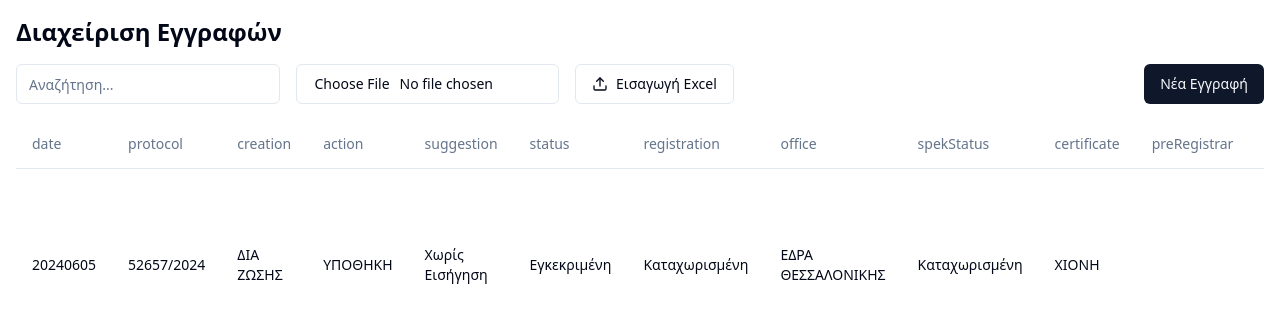
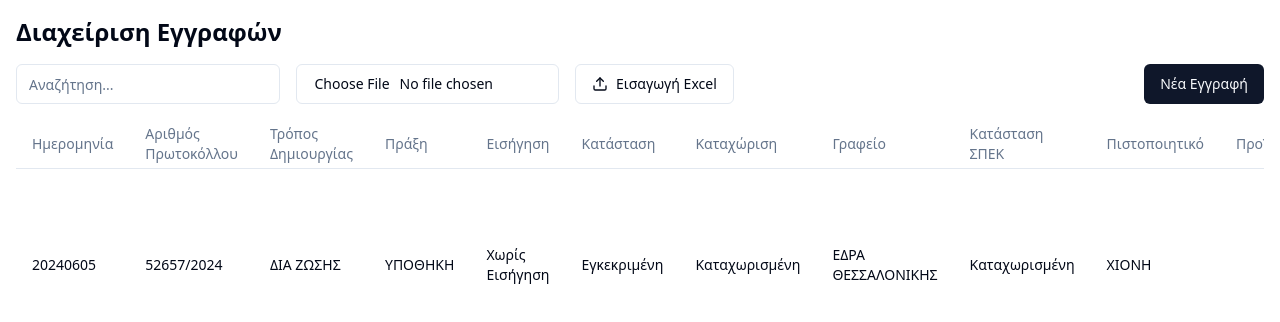
Before and after one commit to pkakajohn/spek-13aa1fc3, a React (Vite) app: page / in a window 1280 px wide. Shown: the top 322 px of the page. Built offline with nearby package versions, Linux system fonts and the light colour scheme.

Commit message:
Preserve header titles
Keep the existing header titles in the table.

```diff
--- a/src/pages/Index.tsx
+++ b/src/pages/Index.tsx
@@ -1,3 +1,4 @@
+
 import { useState } from "react";
 import {
   Table,
@@ -32,6 +33,22 @@ interface Record {
 }
 
 const ITEMS_PER_PAGE = 10;
+
+const columnTitles: { [key in keyof Record]: string } = {
+  date: "Ημερομηνία",
+  protocol: "Αριθμός Πρωτοκόλλου",
+  creation: "Τρόπος Δημιουργίας",
+  action: "Πράξη",
+  suggestion: "Εισήγηση",
+  status: "Κατάσταση",
+  registration: "Καταχώριση",
+  office: "Γραφείο",
+  spekStatus: "Κατάσταση ΣΠΕΚ",
+  certificate: "Πιστοποιητικό",
+  preRegistrar: "Προϊστάμενος",
+  manual: "Τόμος",
+  notes: "Σημειώσεις"
+};
 
 const Index = () => {
   const [records, setRecords] = useState<Record[]>([
@@ -278,7 +295,7 @@ const Index = () => {
             <div className="grid grid-cols-2 gap-4">
               {Object.keys(newRecord).map((key) => (
                 <div key={key} className="space-y-2">
-                  <Label htmlFor={key}>{key}</Label>
+                  <Label htmlFor={key}>{columnTitles[key as keyof Record]}</Label>
                   <Input
                     id={key}
                     value={newRecord[key as keyof Record]}
@@ -308,10 +325,10 @@ const Index = () => {
                   className="cursor-pointer"
                   onClick={() => handleSort(key as keyof Record)}
                 >
-                  {key} {renderSortIcon(key as keyof Record)}
+                  {columnTitles[key as keyof Record]} {renderSortIcon(key as keyof Record)}
                 </TableHead>
               ))}
-              <TableHead>Ενέργειε��</TableHead>
+              <TableHead>Ενέργειες</TableHead>
             </TableRow>
           </TableHeader>
           <TableBody>
```
